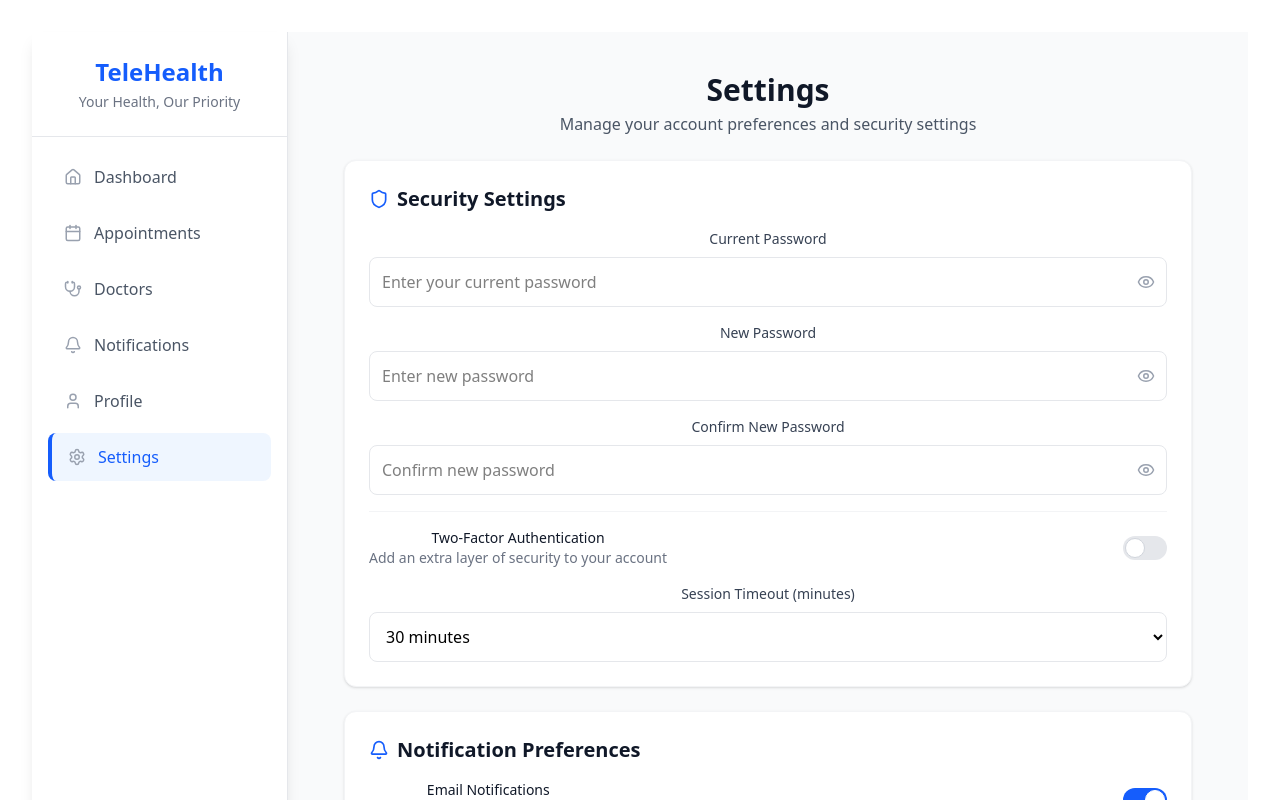
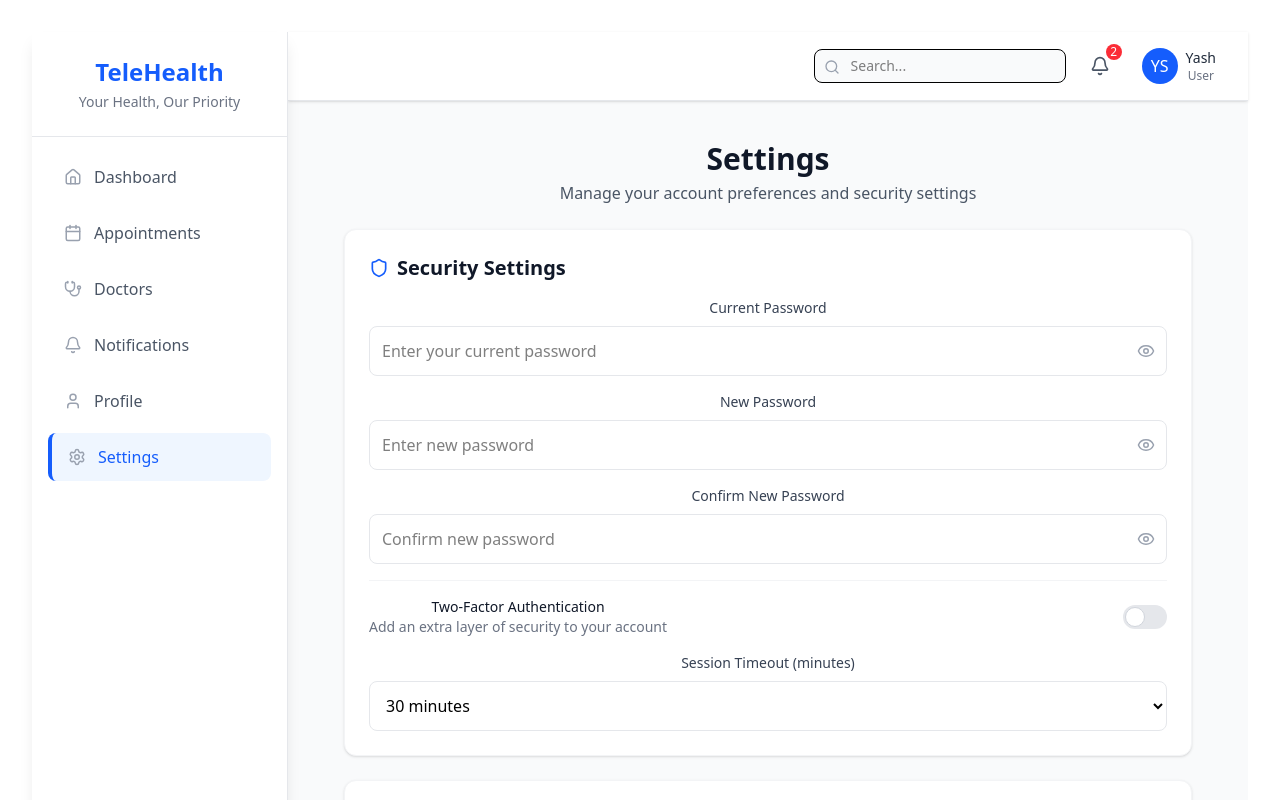
Before and after one commit to YashRajCs23/Telemedicine, a React (Vite) app in the folder frontend/: page /user/dashboard/settings in a window 1280 px wide. Shown: the top 800 px of the page. Built offline with nearby package versions, Linux system fonts and the light colour scheme.

Commit message:
[yash] added user dashboard header

```diff
--- a/frontend/src/Dashboard/User/Header.jsx
+++ b/frontend/src/Dashboard/User/Header.jsx
@@ -1,38 +1,47 @@
-import { Bell, Search, User } from "lucide-react";
+import { Bell, Search } from "lucide-react";
 
 const Header = ({ title, subtitle }) => {
   return (
     <header className="bg-white shadow-sm border-b border-gray-200 sticky top-0 z-30">
-      <div className="px-6 py-4">
-        <div className="flex items-center justify-between">
+      <div className="px-6 py-3 flex items-center justify-between">
         {/* Title Section */}
-          <div className="pt-12 lg:pt-0">
-            <h1 className="text-2xl font-bold text-gray-900">{title}</h1>
-            {subtitle && <p className="text-gray-600 text-sm mt-1">{subtitle}</p>}
+        <div>
+          <h1 className="text-xl font-semibold text-gray-900">{title}</h1>
+          {subtitle && <p className="text-gray-500 text-sm">{subtitle}</p>}
         </div>
 
-          {/* Actions */}
+        {/* Right Actions */}
         <div className="flex items-center space-x-4">
           {/* Search */}
-            <button className="p-2 text-gray-400 hover:text-gray-600 transition-colors">
-              <Search size={20} />
-            </button>
+          <div className="relative">
+            <input
+              type="text"
+              placeholder="Search..."
+              className="pl-9 pr-3 py-1.5 text-sm border rounded-lg bg-gray-50 focus:outline-none focus:ring-2 focus:ring-blue-500 focus:border-blue-500"
+            />
+            <Search
+              size={16}
+              className="absolute left-2.5 top-2.5 text-gray-400"
+            />
+          </div>
 
           {/* Notifications */}
-            <button className="relative p-2 text-gray-400 hover:text-gray-600 transition-colors">
-              <Bell size={20} />
+          <button className="relative p-2 rounded-full hover:bg-gray-100 transition-colors">
+            <Bell size={20} className="text-gray-600" />
             <span className="absolute -top-1 -right-1 w-4 h-4 bg-red-500 text-white text-xs rounded-full flex items-center justify-center">
               2
             </span>
           </button>
 
           {/* User Profile */}
-            <button className="flex items-center space-x-2 p-2 hover:bg-gray-50 rounded-lg transition-colors">
-              <div className="w-8 h-8 bg-blue-600 rounded-full flex items-center justify-center">
-                <span className="text-white text-sm font-semibold">YS</span>
+          <div className="flex items-center space-x-2 cursor-pointer hover:bg-gray-50 px-2 py-1 rounded-lg transition">
+            <div className="w-9 h-9 bg-blue-600 rounded-full flex items-center justify-center text-white font-medium">
+              YS
             </div>
-              <span className="hidden md:block text-sm font-medium text-gray-700">Yash</span>
-            </button>
+            <div className="hidden md:block text-sm">
+              <p className="font-medium text-gray-800">Yash</p>
+              <p className="text-xs text-gray-500">User</p>
+            </div>
           </div>
         </div>
       </div>
--- a/frontend/src/Dashboard/User/UserDashboard.jsx
+++ b/frontend/src/Dashboard/User/UserDashboard.jsx
@@ -6,13 +6,21 @@ import Doctors from "./Doctors";
 import Notifications from "./Notifications";
 import Profile from "./Profile";
 import Settings from "./Settings";
+import Header from "./Header";
 
 const UserDashboard = () => {
   return (
     <div className="flex bg-gray-50 min-h-screen">
+      {/* Sidebar */}
       <Sidebar />
-      <main className="flex-1 lg:ml-0 overflow-y-auto">
-        <div className="min-h-screen p-4">
+
+      {/* Main Content */}
+      <div className="flex-1 flex flex-col">
+        {/* Header always on top */}
+        <Header />
+
+        {/* Page Content */}
+        <main className="flex-1 overflow-y-auto p-4">
           <Routes>
             <Route path="/" element={<DashboardHome />} />
             <Route path="appointments" element={<Appointments />} />
@@ -21,8 +29,8 @@ const UserDashboard = () => {
             <Route path="profile" element={<Profile />} />
             <Route path="settings" element={<Settings />} />
           </Routes>
-        </div>
-      </main>
+        </main>
+      </div>
     </div>
   );
 };
```
Lines whose indentation alone changed are shown as unchanged.
